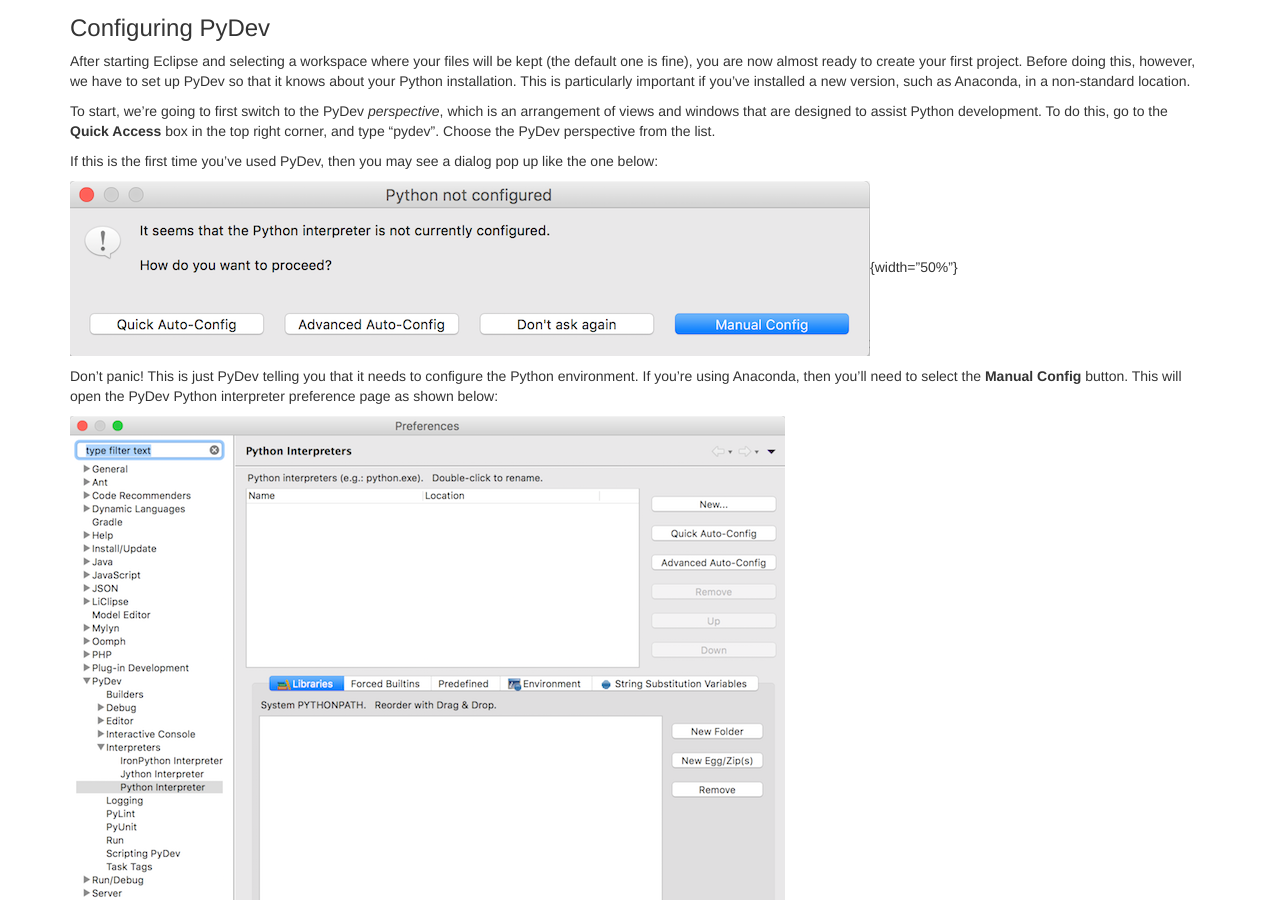
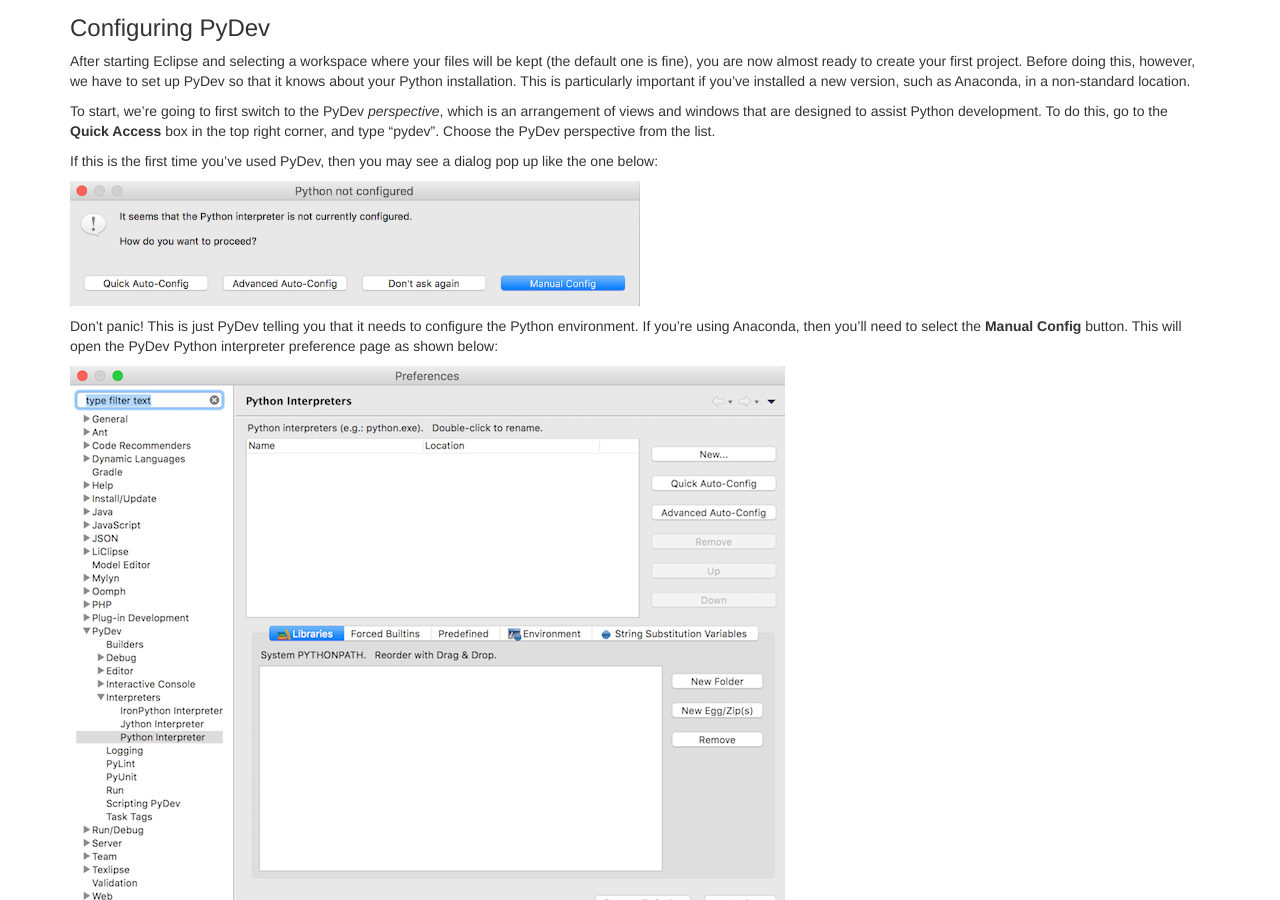
Before and after one commit to ornl-ssd/python-dev-env, a Jekyll site: the page built from _episodes/03-pydev.md, in a window 1280 px wide and 900 px high, scrolled down 722 px. Built offline with Jekyll 4.4.1, drawn with Linux system fonts in a browser that asks for light colours.

Commit message:
img size html
Signed-off-by: Watson, Gregory <g.watson@computer.org>

```diff
--- a/_episodes/03-pydev.md
+++ b/_episodes/03-pydev.md
@@ -43,7 +43,7 @@
 
 If this is the first time you've used PyDev, then you may see a dialog pop up like the one below:
 
-![Python not configured dialog]({{ site.github.url }}/fig/03-pydev-dialog.png){width="50%"}
+<img src="{{ site.github.url }}/fig/03-pydev-dialog.png" width="50%"/>
 
 Don't panic! This is just PyDev telling you that it needs to configure the Python environment. If you're using Anaconda,
 then you'll need to select the **Manual Config** button. This will open the PyDev Python interpreter preference page as
```
